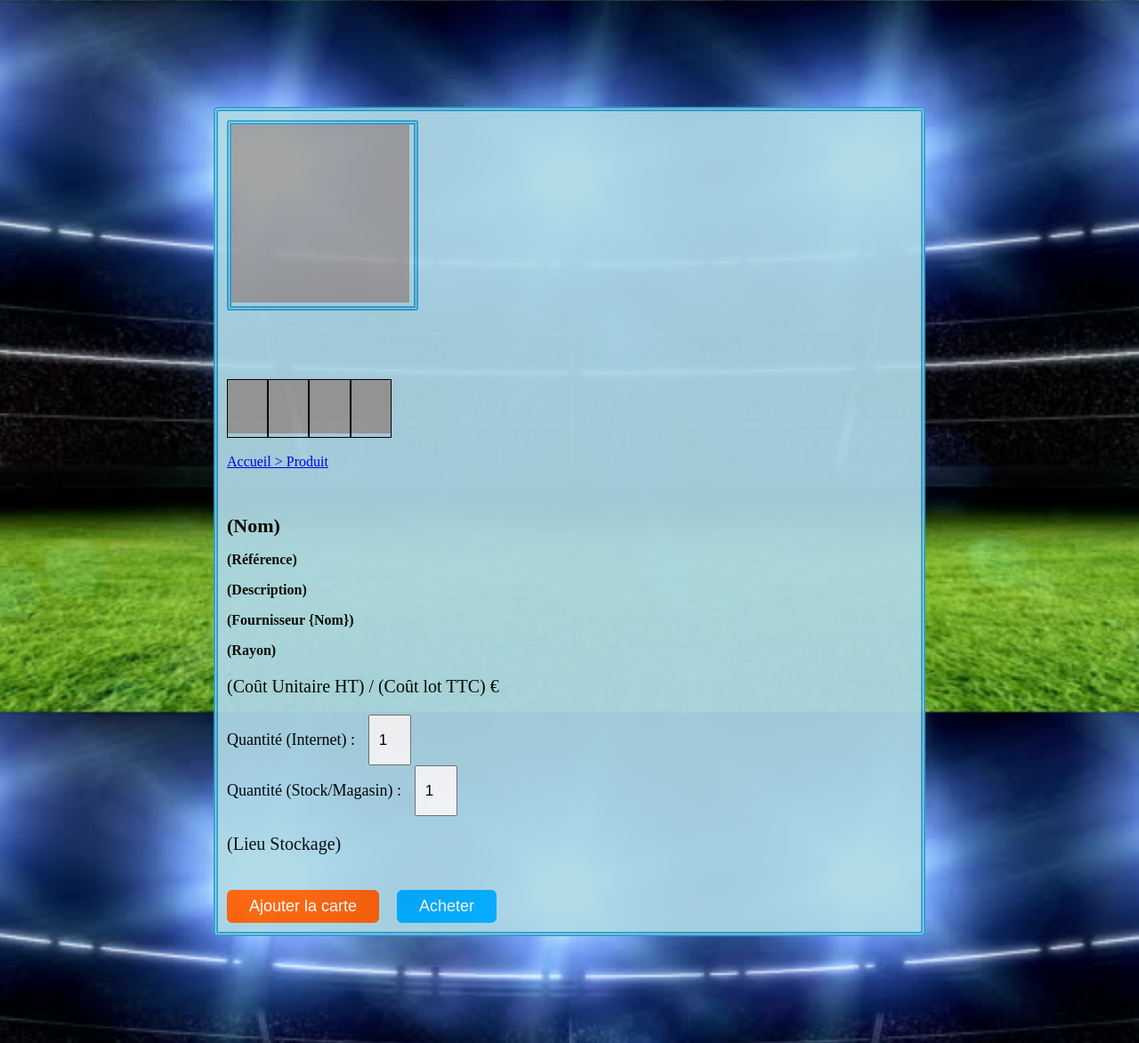
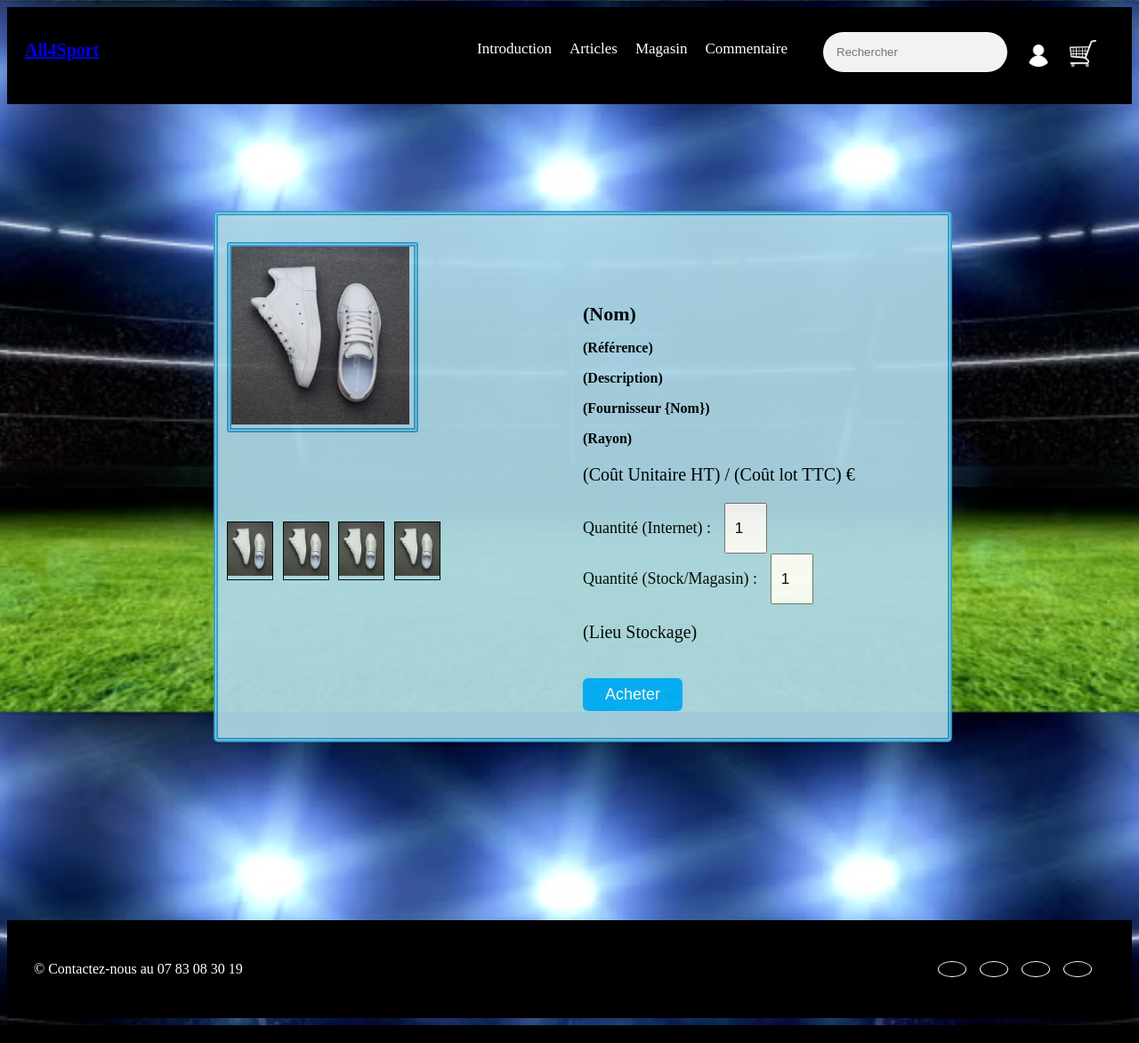
Before and after one commit to SauroMatheo/ap3-robin-matheo, a Symfony app: template templates/articles/index.html.twig in a window 1280 px wide. Shown: the whole page at 89% size. Run offline with Twig, Linux system fonts and the light colour scheme; the template is opened without the code that fills it, so the values that code supplies are empty; some libraries are stand-ins or nearby versions; grey boxes are pictures that could not be loaded.

Commit message:
Visual Article

```diff
--- a/public/css/article.css
+++ b/public/css/article.css
@@ -11,6 +11,45 @@ body {
     margin: 20px auto;
 }
 
+.Icon {
+    width : 30px;
+    height : 30px;
+}
+
+nav{
+    color:#fff;
+    display:flex;
+    flex-wrap:wrap;
+    justify-content: space-between;
+    padding: 20px;
+    background-color: #000;
+    top: 0;
+}
+
+nav h1{
+    font-size: 20px;
+}
+
+nav .onglets{
+    display: flex;
+    flex-wrap:wrap;
+}
+
+nav .onglets p{
+    font-size: 17px;
+    margin-right: 20px;
+    cursor:pointer;
+}
+
+nav .onglets input{
+    margin: 8px 20px;
+    padding: 15px;
+    border-radius: 30px;
+    border:none;
+    background-color: #f2f2f2;
+    outline:none;
+}
+
 .contours {
     border: thick double #32a1ce;
     background-color: lightblue;
@@ -20,6 +59,12 @@ body {
     font-weight: bold;
     border-radius: 5px;
     opacity: 93%;
+}
+
+.flex-box {
+    display: flex;
+    width: 1000px;
+    margin: 20px auto;
 }
 
 .left {
@@ -66,12 +111,6 @@ body {
 
 .small-img:hover img {
     transform: scale(1.2);
-}
-
-.url {
-    font-size: 16px;
-    font-weight: 400;
-    color: rgb(255, 102, 0);
 }
 
 .box {
@@ -137,19 +176,34 @@ body {
     color: white;
 }
 
-.cart-btn {
-    background-color: #ff5e00;
-    margin-right: 20px;
-}
-
 .buy-btn {
     background-color: #00aeff;
-}
-
-.cart-btn:hover {
-    background-color: #ff3c00;
 }
 
 .buy-btn:hover {
     background-color: #0066ff;
 }
+
+footer {
+    margin-top: 100px;
+    background-color: #000;
+    padding: 30px;
+    color: #fff;
+    display: flex;
+    flex-wrap:wrap;
+    justify-content: space-between;
+}
+
+footer .social-media{
+    display: flex;
+}
+
+footer .social-media p{
+    margin-right: 15px;
+    border: 1px solid #fff;
+    border-radius: 100%;
+    padding: 5px;
+    text-align:center;
+    width: 20px;
+    cursor:pointer;
+}
--- a/templates/accueil/index.html.twig
+++ b/templates/accueil/index.html.twig
@@ -10,7 +10,6 @@
   <nav>
     <h1>All4Sport</h1>
     <div class="onglets">
-      <p class="link"><a href="#Accueil">Accueil</a></p>
       <p class="link"><a href="#Introduction"></a>Introduction</p>
       <p class="link"><a href="#Articles"></a>Articles</p>
       <p class="link"><a href="#Magasin"></a>Magasin</p>
@@ -19,7 +18,7 @@
         <input type="search" placeholder="Rechercher">
       </form>
 
-      <p><a href="/profil"><img class="Icon" src="{{ asset('image/iconUser.png') }}" alt="Profile"/></a></p>
+      <p><a href="/register"><img class="Icon" src="{{ asset('image/iconUser.png') }}" alt="Profile"/></a></p>
       <p><a href="/panier"><img class="Icon" src="{{ asset('image/iconShop.png') }}" alt="Panier"/></a></p>
     </div>
   </nav>
--- a/templates/articles/index.html.twig
+++ b/templates/articles/index.html.twig
@@ -3,31 +3,46 @@
 {% block title %}All4Sport{% endblock %}
 
 {% block body %}
+<nav>
+    <h1><a href="/accueil">All4Sport</a></h1>
+    <div class="onglets">
+        <p class="link"><a href="#Introduction"></a>Introduction</p>
+        <p class="link"><a href="#Articles"></a>Articles</p>
+        <p class="link"><a href="#Magasin"></a>Magasin</p>
+        <p class="link"><a href="#Commentaire"></a>Commentaire</p>
+        <form>
+            <input type="search" placeholder="Rechercher">
+        </form>
+
+        <p><a href="/register"><img class="Icon" src="{{ asset('image/iconUser.png') }}" alt="Profile"/></a></p>
+        <p><a href="/panier"><img class="Icon" src="{{ asset('image/iconShop.png') }}" alt="Panier"/></a></p>
+    </div>
+</nav>
 <div class="articles">
     <link href="{{ asset('css/article.css') }}" rel="stylesheet"/>
     <div class="contours">
+        <div class="flex-box">
             <div class="left">
                 <div class="big-img">
-                <img src="../image/logo.jpg" alt="Produit_Image_1">
+                    <img src="../image/articles/sneakers1.png" alt="Produit_Image_1">
                 </div>
                 <div class="images">
                     <div class="small-img">
-                <img src="../image/logo.jpg" onclick="showImg(this.src)">
+                        <img src="../image/articles/sneakers1.png" onclick="showImg(this.src)">
                     </div>
                     <div class="small-img">
-                <img src="../image/logo.jpg" onclick="showImg(this.src)">
+                        <img src="../image/articles/sneakers1.png" onclick="showImg(this.src)">
                     </div>
                     <div class="small-img">
-                <img src="../image/logo.jpg" onclick="showImg(this.src)">
+                        <img src="../image/articles/sneakers1.png" onclick="showImg(this.src)">
                     </div>
                     <div class="small-img">
-                <img src="../image/logo.jpg" onclick="showImg(this.src)">
+                        <img src="../image/articles/sneakers1.png" onclick="showImg(this.src)">
                     </div>
                 </div>
             </div>
             <div class="right">
                 <br>
-            <div class="url"><a href="/accueil">Accueil > Produit</a></div>
                 <div class="pname">(Nom)</div>
                 <p>(Référence)</p>
                 <p>(Description)</p>
@@ -44,10 +59,19 @@
                 </div>
                 <div class="price">(Lieu Stockage)</div>
                 <div class="btn-box">
-                <button class="cart-btn">Ajouter la carte</button>
                     <button class="buy-btn">Acheter</button>
                 </div>
             </div>
         </div>
     </div>
+</div>
+<footer>
+    <p>&copy; Contactez-nous au 07 83 08 30 19</p>
+    <div class="social-media">
+        <p><i class="fab fa-facebook-f"></i></p>
+        <p><i class="fab fa-twitter"></i></p>
+        <p><i class="fab fa-instagram"></i></p>
+        <p><i class="fab fa-linkedin-in"></i></p>
+    </div>
+</footer>
 {% endblock %}
```
Also changed, not shown: public/css/connection.css (added, +14 -0 lines), public/css/inscription.css (added, +8 -0 lines), public/css/style.css (+10 -4 lines), src/Controller/LoginController.php (added, +18 -0 lines), src/Controller/RegisterController.php (added, +18 -0 lines), templates/login/index.html.twig (added, +33 -0 lines), templates/register/index.html.twig (added, +31 -0 lines), public/image/bonhomme_connection.png (added). Lines whose indentation alone changed are shown as unchanged.
